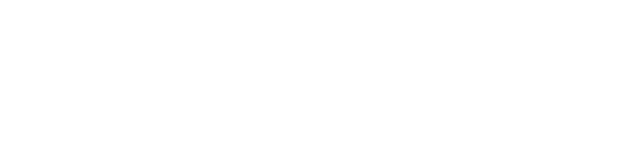
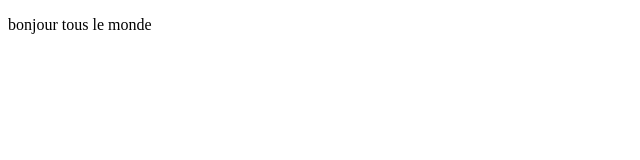
Before and after one commit to zied100/testgithub2, a plain HTML site: page index.html in a window 1280 px wide. Shown: the whole page, without its empty margins (0-640 px from the left). Drawn offline with Linux system fonts and the light colour scheme.

Commit message:
ajout html

```diff
--- a/index.html
+++ b/index.html
@@ -7,6 +7,8 @@
     <title>Document</title>
 </head>
 <body>
+        <p>bonjour  tous le monde</p>
+
 
 </body>
 </html>
```
